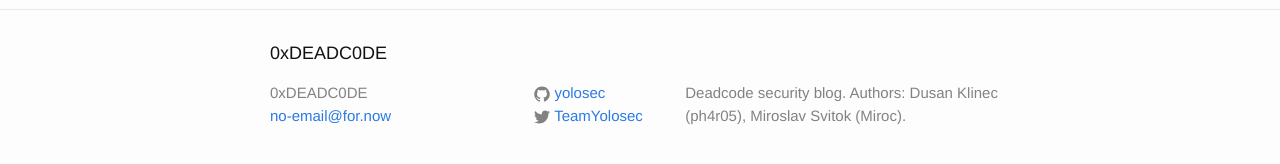
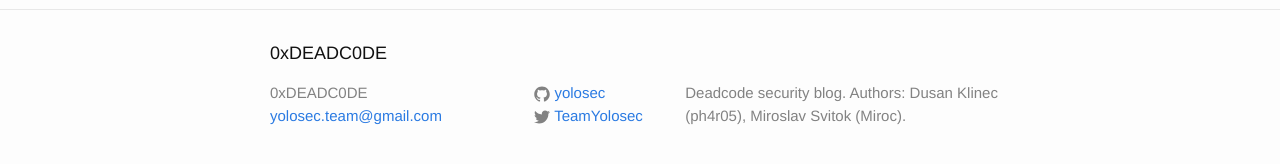
Before and after one commit to yolosec/deadcodeBlog, a Jekyll site: the page built from index.html, in a window 1280 px wide. Shown: the part 374-538 px from the top of the page. Built offline with Jekyll 4.4.1, drawn with Linux system fonts in a browser that asks for light colours.

Commit message:
yolosec email address added

```diff
--- a/_config.yml
+++ b/_config.yml
@@ -7,7 +7,7 @@
 
 # Site settings
 title: "0xDEADC0DE"
-email: no-email@for.now
+email: yolosec.team@gmail.com
 description: > # this means to ignore newlines until "baseurl:"
   Deadcode security blog.
   Authors:
```
